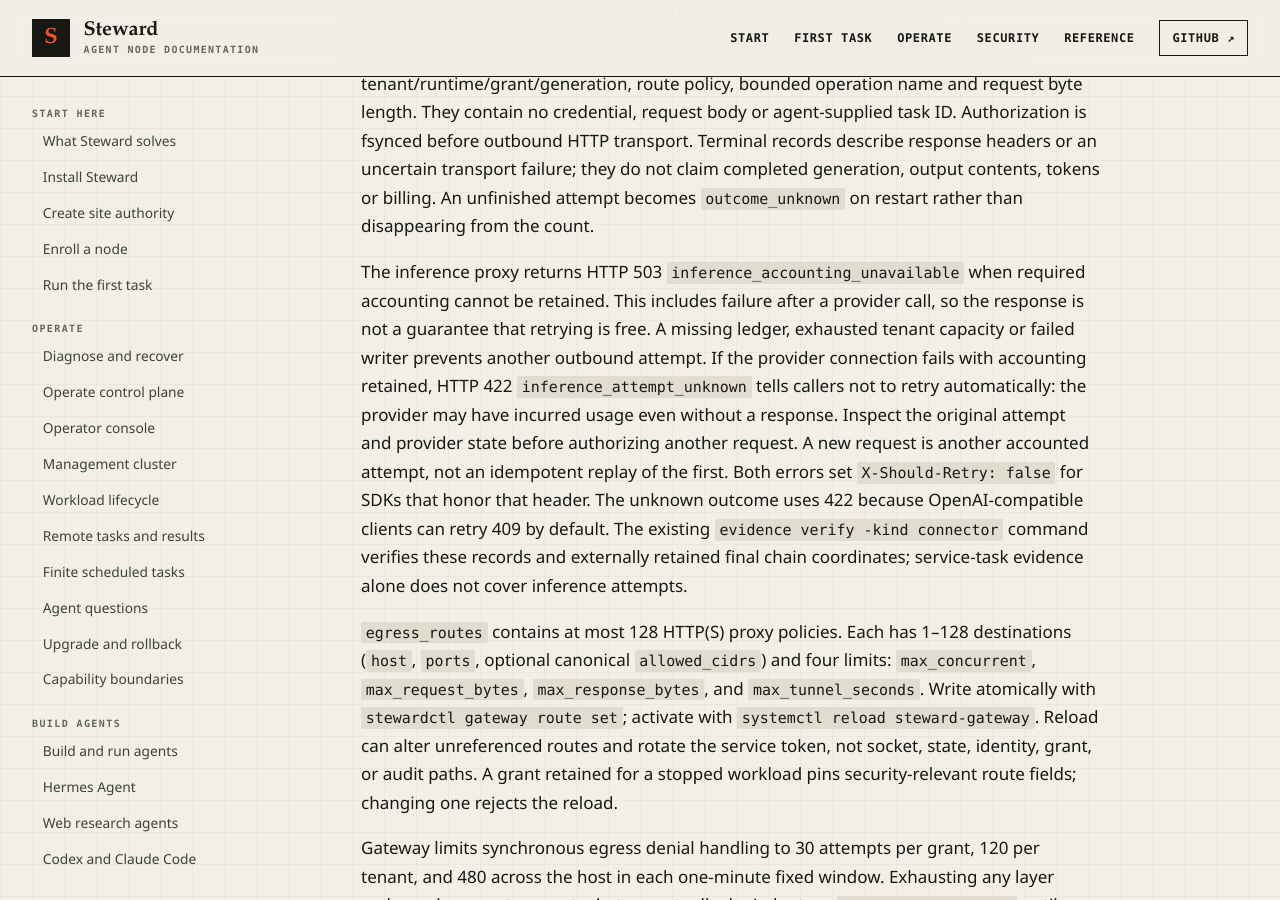
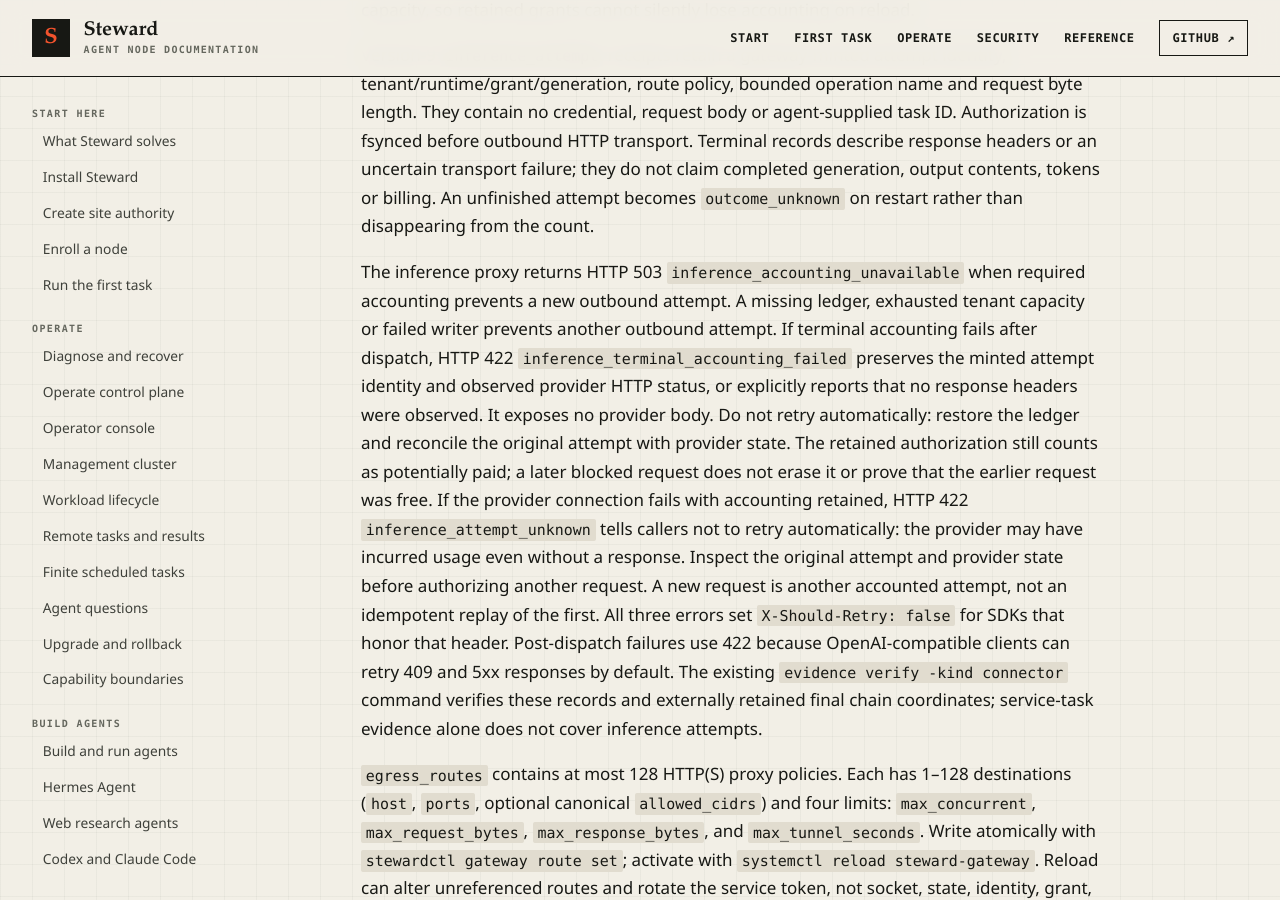
Before and after one commit to hardrails/steward, a Jekyll site: the page built from docs/reference/configuration.md, in a window 1280 px wide and 900 px high, scrolled down 20896 px. Built offline with Jekyll 4.4.1, drawn with Linux system fonts in a browser that asks for light colours.

Commit message:
Document recovery after an inference terminal receipt cannot be retained
Preserve the original potentially paid attempt while preventing automatic retry; distinguish later pre-dispatch refusal from the first observed provider result.

```diff
--- a/docs/reference/configuration.md
+++ b/docs/reference/configuration.md
@@ -621,16 +621,23 @@ generation, output contents, tokens or billing. An unfinished attempt becomes
 `outcome_unknown` on restart rather than disappearing from the count.
 
 The inference proxy returns HTTP 503 `inference_accounting_unavailable` when
-required accounting cannot be retained. This includes failure after a provider
-call, so the response is not a guarantee that retrying is free. A missing ledger,
+required accounting prevents a new outbound attempt. A missing ledger,
 exhausted tenant capacity or failed writer prevents another outbound attempt.
+If terminal accounting fails after dispatch, HTTP 422
+`inference_terminal_accounting_failed` preserves the minted attempt identity and
+observed provider HTTP status, or explicitly reports that no response headers
+were observed. It exposes no provider body. Do not retry automatically: restore
+the ledger and reconcile the original attempt with provider state. The retained
+authorization still counts as potentially paid; a later blocked request does not
+erase it or prove that the earlier request was free.
 If the provider connection fails with accounting retained, HTTP 422
 `inference_attempt_unknown` tells callers not to retry automatically: the provider
 may have incurred usage even without a response. Inspect the original attempt and
 provider state before authorizing another request. A new request is another
 accounted attempt, not an idempotent replay of the first.
-Both errors set `X-Should-Retry: false` for SDKs that honor that header. The unknown
-outcome uses 422 because OpenAI-compatible clients can retry 409 by default.
+All three errors set `X-Should-Retry: false` for SDKs that honor that header.
+Post-dispatch failures use 422 because OpenAI-compatible clients can retry 409
+and 5xx responses by default.
 The existing `evidence verify -kind connector` command verifies these records and
 externally retained final chain coordinates; service-task evidence alone does not
 cover inference attempts.
```
